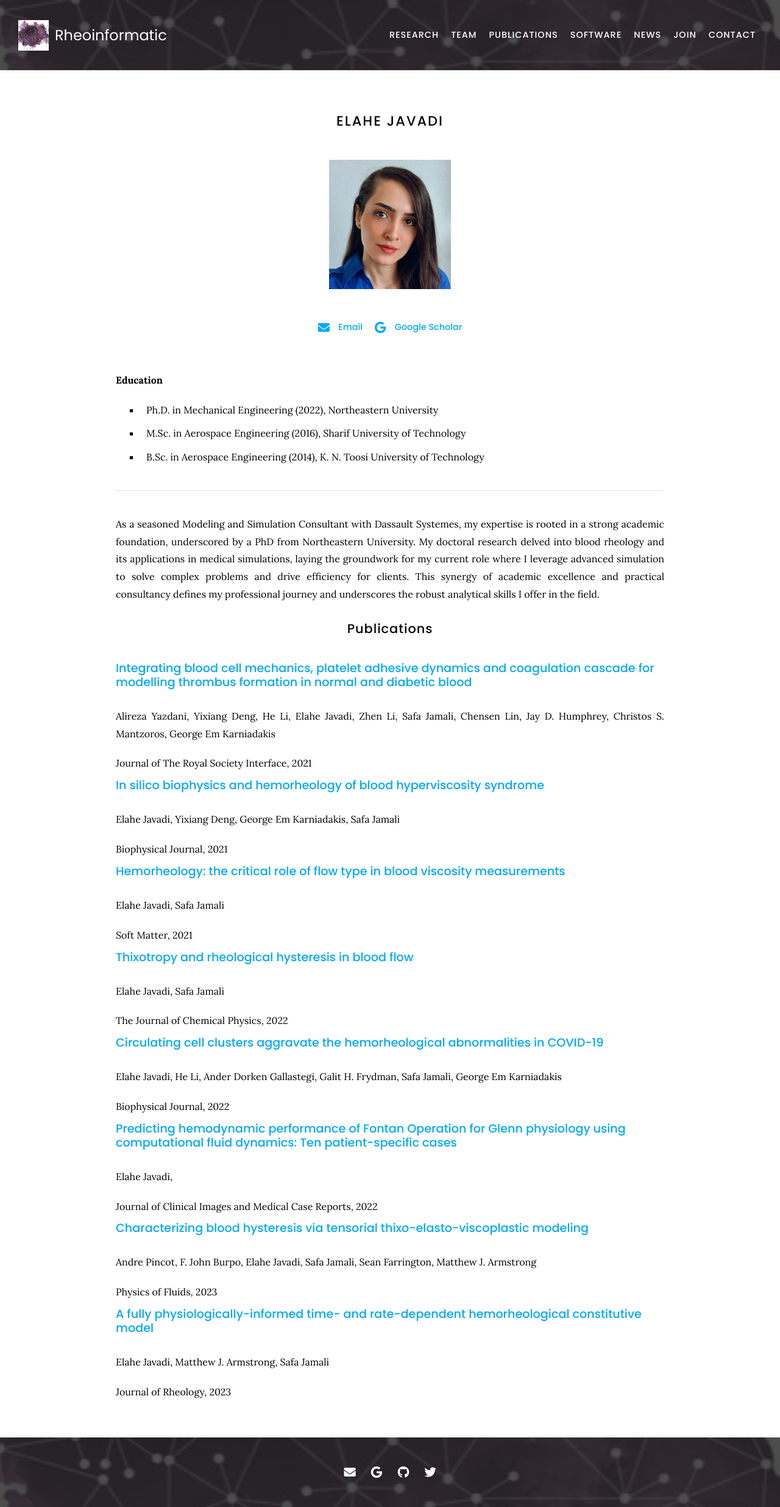
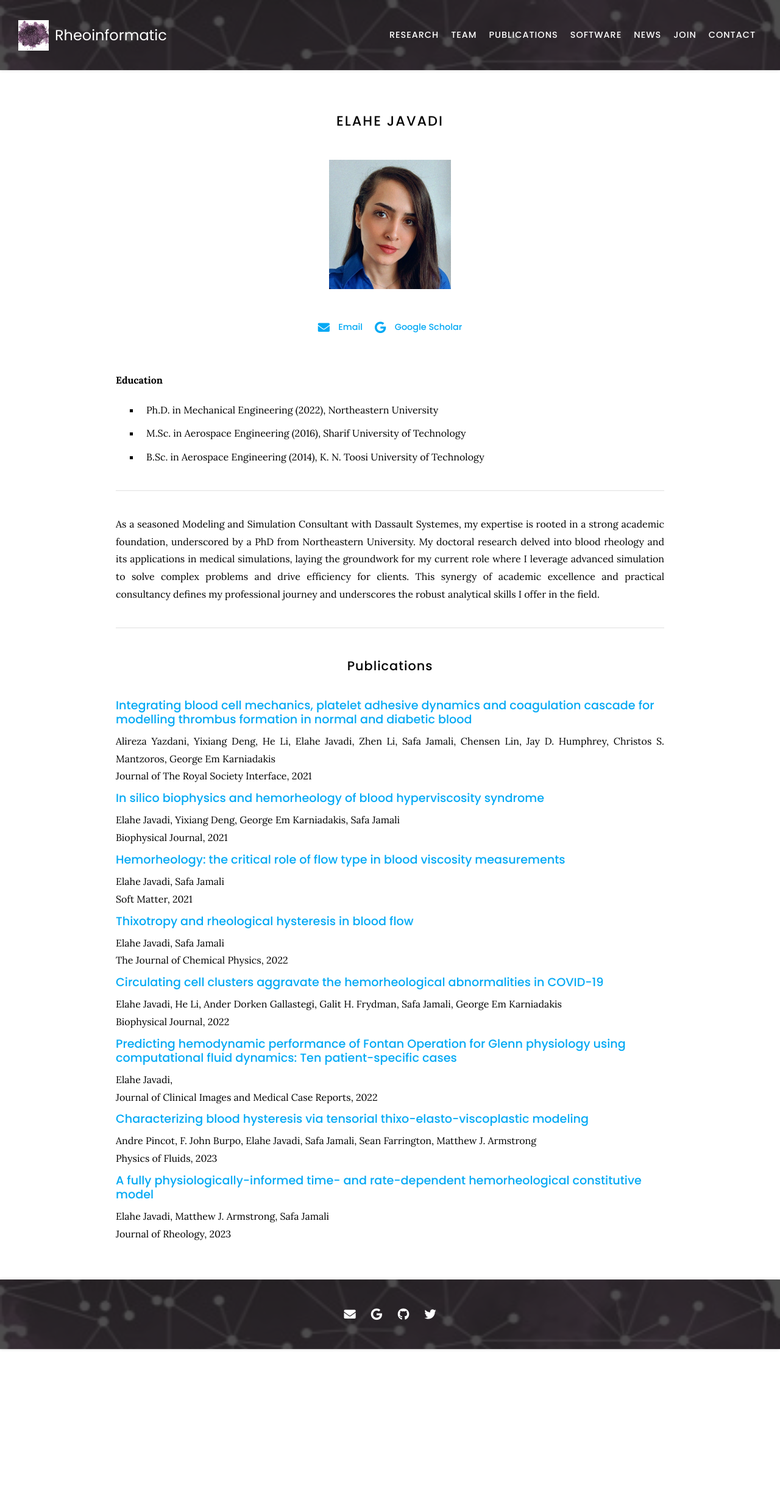
Before and after one commit to procf/procf.github.io, a Jekyll site: the page built from _members/elahe-javadi.md, in a window 1280 px wide. Shown: the whole page at 61% size. Built offline with Jekyll 4.4.1, drawn with Linux system fonts in a browser that asks for light colours; nearby versions of some CDN libraries; after the commit the page ends 2212 px from its top, so only the background shows below that.

Commit message:
Pubs on Team: Try to only create Pubs section if Pubs exist, and update html

```diff
--- a/_members/elahe-javadi.md
+++ b/_members/elahe-javadi.md
@@ -20,22 +20,40 @@ links:
 
 As a seasoned Modeling and Simulation Consultant with Dassault Systemes, my expertise is rooted in a strong academic foundation, underscored by a PhD from Northeastern University. My doctoral research delved into blood rheology and its applications in medical simulations, laying the groundwork for my current role where I leverage advanced simulation to solve complex problems and drive efficiency for clients. This synergy of academic excellence and practical consultancy defines my professional journey and underscores the robust analytical skills I offer in the field.
 
+{% assign author_name = page.name %}
+{% assign author_publications = site.data.citations | where: "authors", author_name %}
 
+{% if author_publications.size > 0 %}
+  <hr>
+  <div class="publications">
+    <h2>Publications</h2>
+    {% for citation in author_publications %}
+      <div class="publication">
+        <h3 style="text-align: left; margin: 0;"><a href="{{ citation.link }}" style="text-decoration: none;">{{ citation.title }}</a></h3>
+        <p style="margin: 0;">{{ citation.authors | join: ', ' }}</p>
+        <p style="margin: 0;">{{ citation.publisher }}, {{ citation.date | date: "%Y" }}</p>
+      </div>
+    {% endfor %}
+  </div>
+{% endif %}
+
+{% comment %}
 {% assign author_name = page.name %}
+<hr>
 <div class="publications">
   <h2>Publications</h2>
   {% for citation in site.data.citations %}
     {% assign authors = citation.authors | join: ', ' %}
     {% if authors contains author_name %}
       <div class="publication">
-        <h3 style="text-align: left;"><a href="{{ citation.link }}" style="text-decoration: none;">{{ citation.title }}</a></h3>
-        <p>{{ authors }}</p>
-        <p>{{ citation.publisher }}, {{ citation.date | date: "%Y" }}</p>
+        <h3 style="text-align: left; margin: 0;"><a href="{{ citation.link }}" style="text-decoration: none;">{{ citation.title }}</a></h3>
+        <p style="margin: 0;">{{ authors }}</p>
+        <p style="margin: 0;">{{ citation.publisher }}, {{ citation.date | date: "%Y" }}</p>
       </div>
     {% endif %}
   {% endfor %}
 </div>
-
+{% endcomment %}
 
 
 
```
